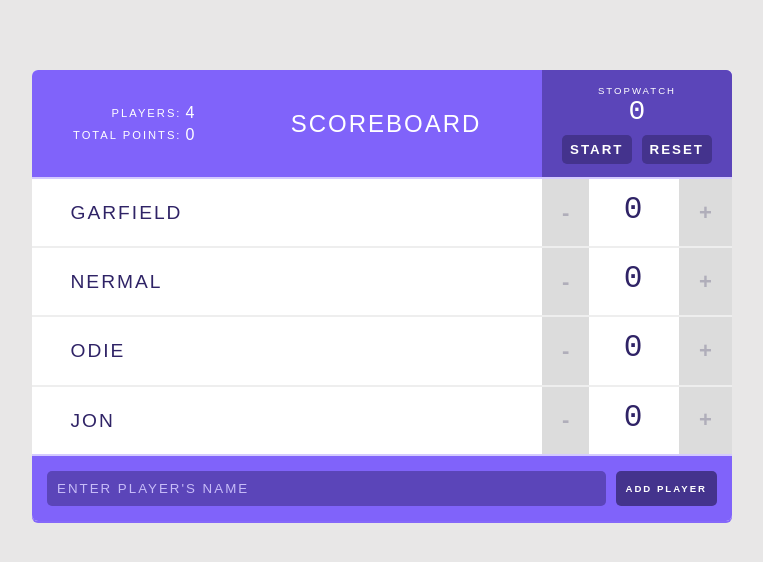
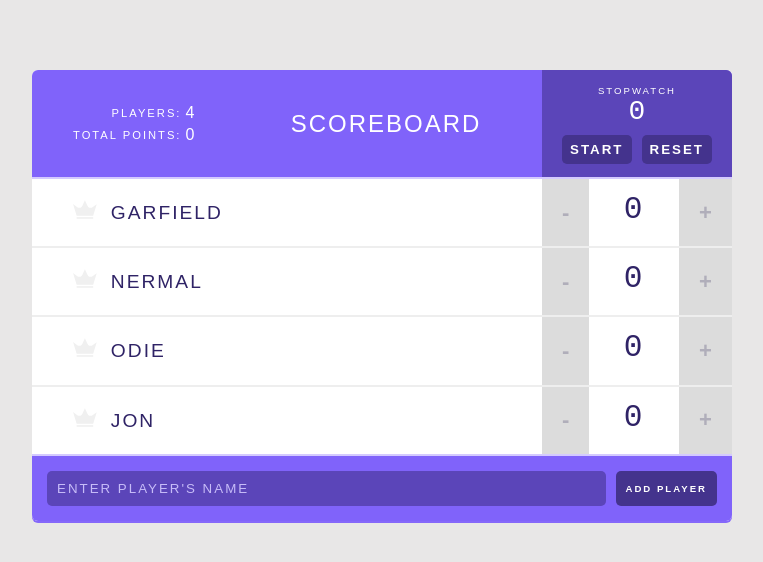
Before and after one commit to lauralouiset/react-scorekeeper, a React (Create React App) app: page / in a window 1280 px wide. Shown: the top 562 px of the page, without its empty margins (258-1021 px from the left). Built offline with nearby package versions, Linux system fonts and the light colour scheme.

Commit message:
Added highest score feature and animation

```diff
--- a/src/components/AddPlayerFormRef.js
+++ b/src/components/AddPlayerFormRef.js
@@ -1,8 +1,15 @@
 import React, { Component } from 'react';
+import PropTypes from "prop-types";
+
 
 class AddPlayerForm extends Component {
 
- playerInput = React.createRef();
+	static propTypes = {
+		addPlayer: PropTypes.func
+	};
+
+
+	playerInput = React.createRef();
 
 	handleSubmit = (e) => {
 		e.preventDefault();
--- a/src/components/App.js
+++ b/src/components/App.js
@@ -63,29 +63,39 @@
     });
 	};
 
+	getHighScore = () => {
+		const scores = this.state.players.map(p => p.score);
+		const highScore = Math.max(...scores);
+		if (highScore) {
+			return highScore;
+		}
+		return null;
+	}
+
+
 
   render() {
-    return (
-      <div className="scoreboard">
+
+		const highScore = this.getHighScore();
+
+    return <div className="scoreboard">
         <Header title="Scoreboard" players={this.state.players} />
 
         {/* Players list */}
-        {this.state.players.map( (player, index) => (
+        {this.state.players.map((player, index) => (
           <Player
             name={player.name}
             score={player.score}
             id={player.id}
-						index = {index}
+            index={index}
             key={player.id.toString()}
             removePlayer={this.handleRemovePlayer}
-						changeScore={this.handleScoreChange}
+            changeScore={this.handleScoreChange}
+            isHighScore={highScore === player.score}
           />
         ))}
-				<AddPlayerForm
-					addPlayer={this.handleAddPlayer}
-				/>
-      </div>
-    );
+        <AddPlayerForm addPlayer={this.handleAddPlayer} />
+      </div>;
   }
 }
 
--- a/src/components/Counter.js
+++ b/src/components/Counter.js
@@ -15,7 +15,7 @@
 		}
 	}
 
-Counter.PropTypes = {
+Counter.propTypes = {
 	index: PropTypes.number,
 	score: PropTypes.number,
 	changeScore: PropTypes.func
--- a/src/components/Header.js
+++ b/src/components/Header.js
@@ -14,9 +14,13 @@
 	);
 }
 
-Header.PropTypes = {
+Header.propTypes = {
 	title: PropTypes.string,
 	players: PropTypes.arrayOf(PropTypes.object)
 }
 
+Header.defaultProps = {
+	title: 'Scoreboard'
+}
+
 export default Header;
--- /dev/null
+++ b/src/components/Icon.js
@@ -0,0 +1,21 @@
+import React from 'react';
+import PropTypes from "prop-types";
+
+
+const Icon = (props) => {
+	return (
+
+		<svg className={props.isHighScore ? 'is-high-score' : null} viewBox="0 0 44 35">
+		<path d="M26.7616 10.6207L21.8192 0L16.9973 10.5603C15.3699 14.1207 10.9096 15.2672 7.77534 12.9741L0 7.24138L6.56986 28.8448H37.0685L43.5781 7.72414L35.7425 13.0948C32.6685 15.2672 28.3288 14.0603 26.7616 10.6207Z" transform="translate(0 0.301727)" />
+		<rect width="30.4986" height="3.07759" transform="translate(6.56987 31.5603)" />
+	</svg>
+
+	);
+
+}
+
+Icon.propTypes = {
+	isHighScore: PropTypes.bool
+}
+
+export default Icon;
--- a/src/components/Player.js
+++ b/src/components/Player.js
@@ -1,8 +1,20 @@
 import React, {PureComponent} from 'react';
+import PropTypes from "prop-types";
 
 import Counter from "./Counter";
+import Icon from "./Icon"
 
 class Player extends PureComponent {
+
+	static propTypes = {
+		changeScore : PropTypes.func,
+		removePlayer : PropTypes.func,
+		name: PropTypes.string.isRequired,
+		score: PropTypes.number.isRequired,
+		id: PropTypes.number,
+		index: PropTypes.number,
+		isHighScore: PropTypes.bool
+	};
 
 	render(){
 		const {
@@ -13,20 +25,17 @@
 			removePlayer,
 			changeScore} = this.props;
 
-		return (
-			<div className="player">
-				<span className="player-name">
-					<button className="remove-player" onClick={() => removePlayer(id)}>✖</button>
-					{name}
-				</span>
+		return <div className="player">
+        <span className="player-name">
+          <button className="remove-player" onClick={() => removePlayer(id)}>
+            ✖
+          </button>
+          <Icon isHighScore={this.props.isHighScore} /> {/* crown Icon */}
+          {name}
+        </span>
 
-				<Counter
-					score={score}
-					index={index}
-					changeScore={changeScore}
-				/>
-			</div>
-		);
+        <Counter score={score} index={index} changeScore={changeScore} />
+      </div>;
 	}
 }
 
--- a/src/components/Stats.js
+++ b/src/components/Stats.js
@@ -25,8 +25,10 @@
 	)
 }
 
-Stats.PropTypes = {
-	players : PropTypes.arrayOf(PropTypes.object)
+Stats.propTypes = {
+	players : PropTypes.arrayOf(PropTypes.shape({
+		score: PropTypes.number
+	}))
 }
 
 export default Stats;
```
Also changed, not shown: src/components/AddPlayerForm.js (+19 -17 lines).
